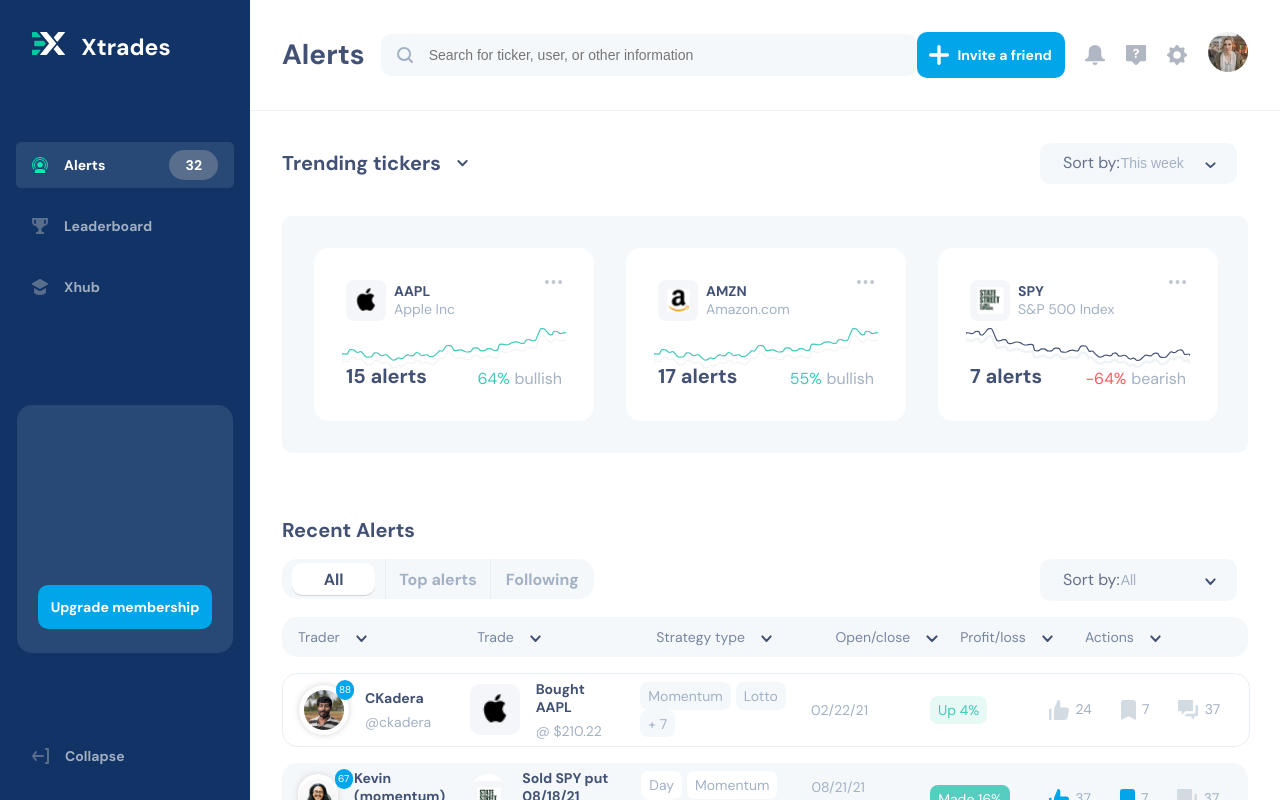
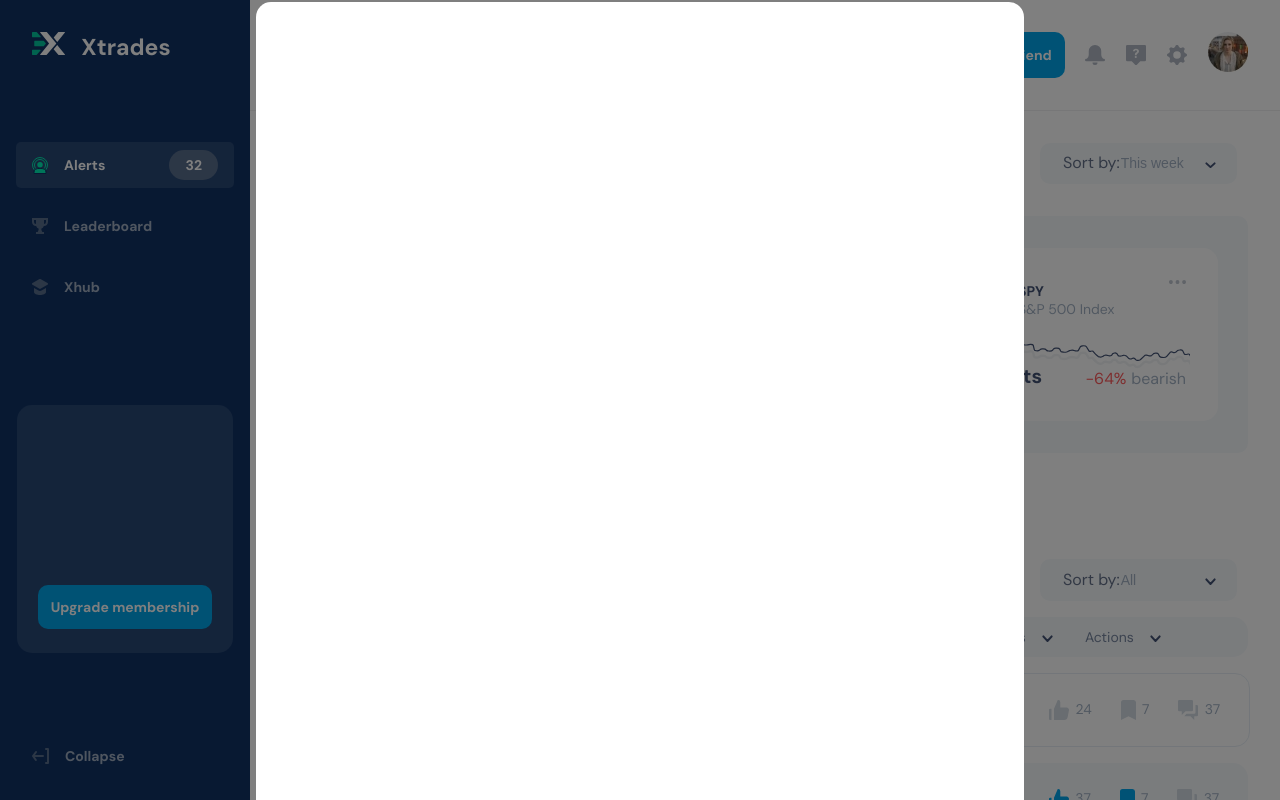
Before and after one commit to DJcri/xtrades, a React (Create React App) app: page / in a window 1280 px wide. Shown: the top 800 px of the page. Built offline with nearby package versions, Linux system fonts and the light colour scheme.

Commit message:
created modal

```diff
--- a/public/index.html
+++ b/public/index.html
@@ -24,7 +24,7 @@
       work correctly both with client-side routing and a non-root public URL.
       Learn how to configure a non-root public URL by running `npm run build`.
     -->
-    <title>React App</title>
+    <title>Xtrades</title>
   </head>
   <body>
     <noscript>You need to enable JavaScript to run this app.</noscript>
--- a/src/components/Alerts/Header.js
+++ b/src/components/Alerts/Header.js
@@ -44,6 +44,7 @@
   border-bottom: 1px rgba(60, 60, 67, 0.08) solid;
   nav {
     display: flex;
+    align-items: center;
     justify-content: space-between;
     width: 400px;
     img {
--- a/src/components/Alerts/Modal.js
+++ b/src/components/Alerts/Modal.js
@@ -0,0 +1,48 @@
+import styled from "styled-components";
+import close from "../../img/close.svg";
+
+const Modal = () => {
+  return (
+    <Box>
+      <div className="close-btn">
+        <img src={close} alt="close" />
+      </div>
+      <div className="modal"></div>
+    </Box>
+  );
+};
+
+export default Modal;
+
+const Box = styled.div`
+  display: flex;
+  flex-direction: column;
+  justify-content: center;
+  align-items: center;
+  position: fixed;
+  background: rgba(0, 0, 0, 0.5);
+  z-index: 5;
+  top: 0;
+  left: 0;
+  width: 100%;
+  height: 100%;
+  .close-btn {
+    position: relative;
+    left: 29%;
+    width: 32px;
+    height: 32px;
+    background: darkgray;
+    border-radius: 8px;
+    display: flex;
+    justify-content: center;
+    align-items: center;
+    margin-bottom: 0.5rem;
+  }
+  .modal {
+    background: white;
+    width: 60%;
+    min-height: 816px;
+    z-index: 6;
+    border-radius: 15px;
+  }
+`;
--- a/src/components/Alerts/index.js
+++ b/src/components/Alerts/index.js
@@ -2,6 +2,7 @@
 import Header from "./Header";
 import Trending from "./Trending/index";
 import Recent from "./Recent/index";
+import Modal from "./Modal";
 
 const Alerts = () => {
   return (
@@ -9,6 +10,7 @@
       <Header />
       <Trending />
       <Recent />
+      <Modal />
     </Page>
   );
 };
```
Also changed, not shown: src/img/close.svg (added).
